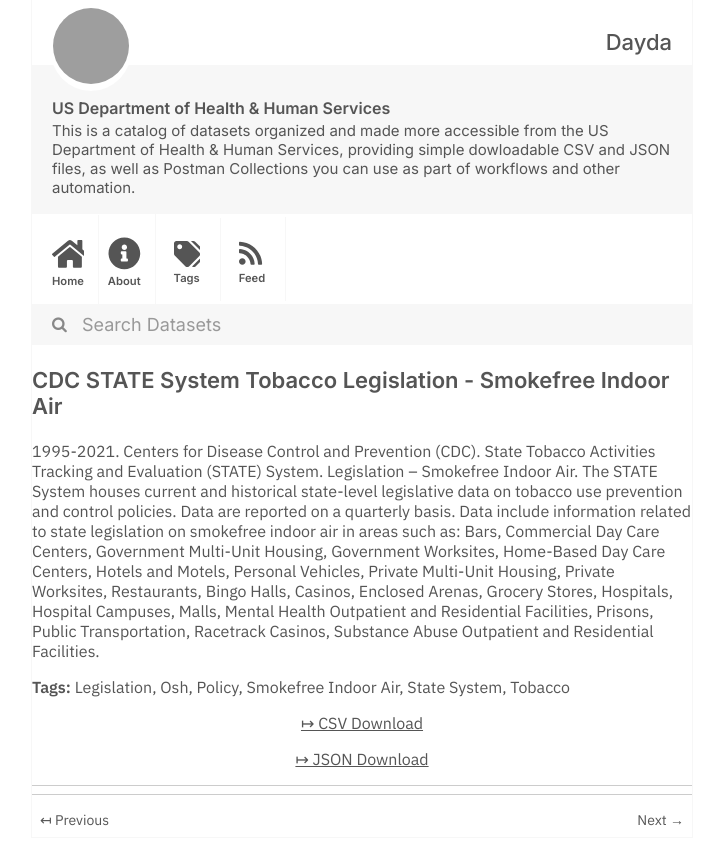
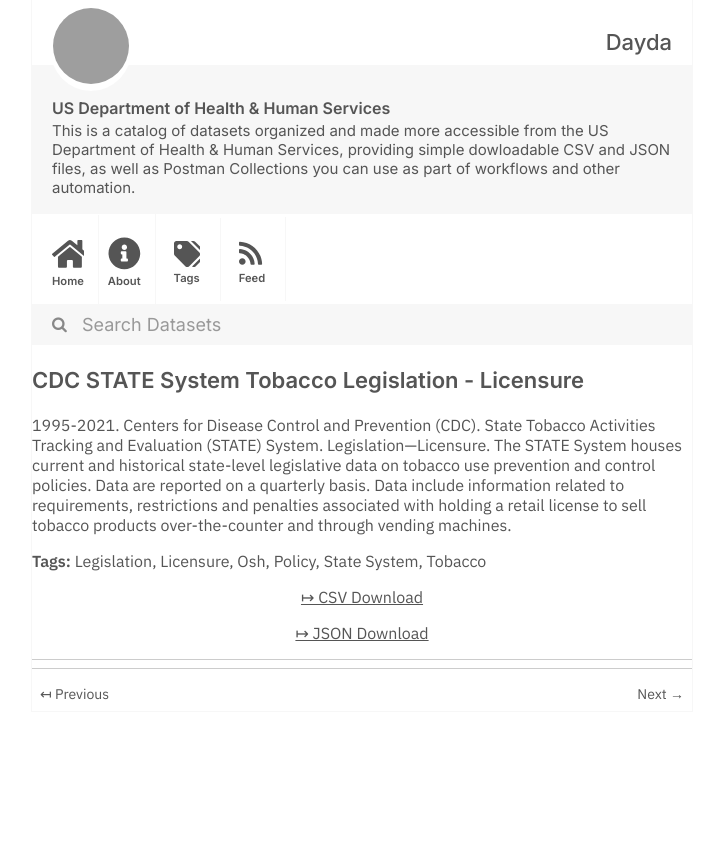
Before and after one commit to dayda-entities/us-department-of-health-and-human-services, a Jekyll site: the page built from _posts/2020-11-10-cdc-state-system-tobacco-legis.md, in a window 1280 px wide, cut to the strip 0-865 px from the top of the page. Shown: the whole strip, without its empty margins (278-999 px from the left). Built offline with Jekyll 4.4.1, drawn with Linux system fonts in a browser that asks for light colours; grey boxes are pictures that could not be loaded.

Commit message:
Publish Data

```diff
--- a/_posts/2020-11-10-cdc-state-system-tobacco-legis.md
+++ b/_posts/2020-11-10-cdc-state-system-tobacco-legis.md
@@ -1,20 +1,20 @@
 ---
-title: CDC STATE System Tobacco Legislation - Smokefree Indoor Air
-created: '2020-11-10T16:17:14.504190'
-modified: '2021-04-17T02:38:02.932443'
+title: CDC STATE System Tobacco Legislation - Licensure
+created: '2020-11-10T16:17:13.010431'
+modified: '2021-04-17T02:47:32.996858'
 state: active
 type: dataset
 tags:
   - Legislation
+  - Licensure
   - Osh
   - Policy
-  - Smokefree Indoor Air
   - State System
   - Tobacco
 groups: []
-csv_url: 'https://data.cdc.gov/api/views/32fd-hyzc/rows.csv?accessType=DOWNLOAD'
-json_url: 'https://data.cdc.gov/api/views/32fd-hyzc/rows.json?accessType=DOWNLOAD'
+csv_url: 'https://data.cdc.gov/api/views/eb4y-d4ic/rows.csv?accessType=DOWNLOAD'
+json_url: 'https://data.cdc.gov/api/views/eb4y-d4ic/rows.json?accessType=DOWNLOAD'
 layout: post
 
 ---
-1995-2021. Centers for Disease Control and Prevention (CDC).  State Tobacco Activities Tracking and Evaluation (STATE) System. Legislation – Smokefree Indoor Air. The STATE System houses current and historical state-level legislative data on tobacco use prevention and control policies. Data are reported on a quarterly basis. Data include information related to state legislation on smokefree indoor air in areas such as: Bars, Commercial Day Care Centers, Government Multi-Unit Housing, Government Worksites, Home-Based Day Care Centers, Hotels and Motels, Personal Vehicles, Private Multi-Unit Housing, Private Worksites, Restaurants, Bingo Halls, Casinos, Enclosed Arenas, Grocery Stores, Hospitals, Hospital Campuses, Malls, Mental Health Outpatient and Residential Facilities, Prisons, Public Transportation, Racetrack Casinos, Substance Abuse Outpatient and Residential Facilities.
+1995-2021. Centers for Disease Control and Prevention (CDC). State Tobacco Activities Tracking and Evaluation (STATE) System. Legislation—Licensure. The STATE System houses current and historical state-level legislative data on tobacco use prevention and control policies.  Data are reported on a quarterly basis. Data include information related to requirements, restrictions and penalties associated with holding a retail license to sell tobacco products over-the-counter and through vending machines.
```
